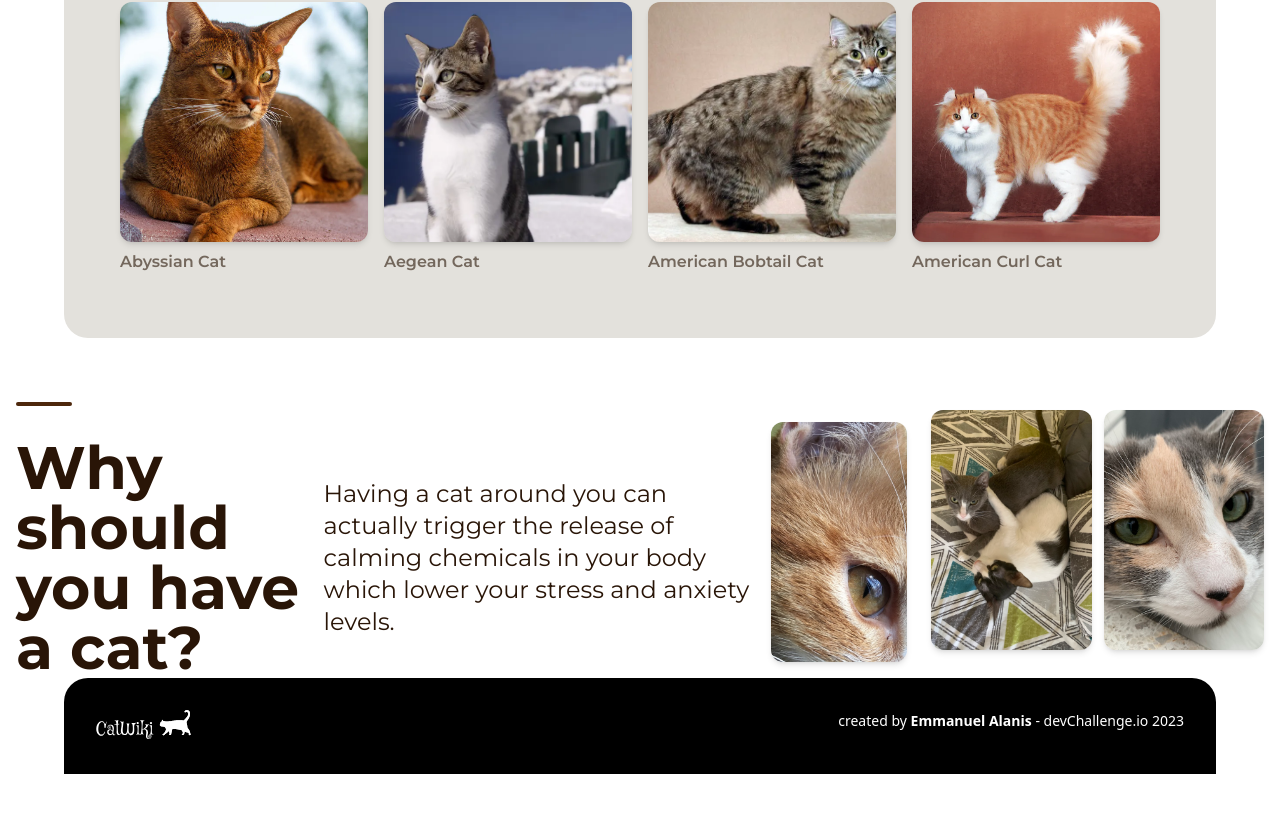
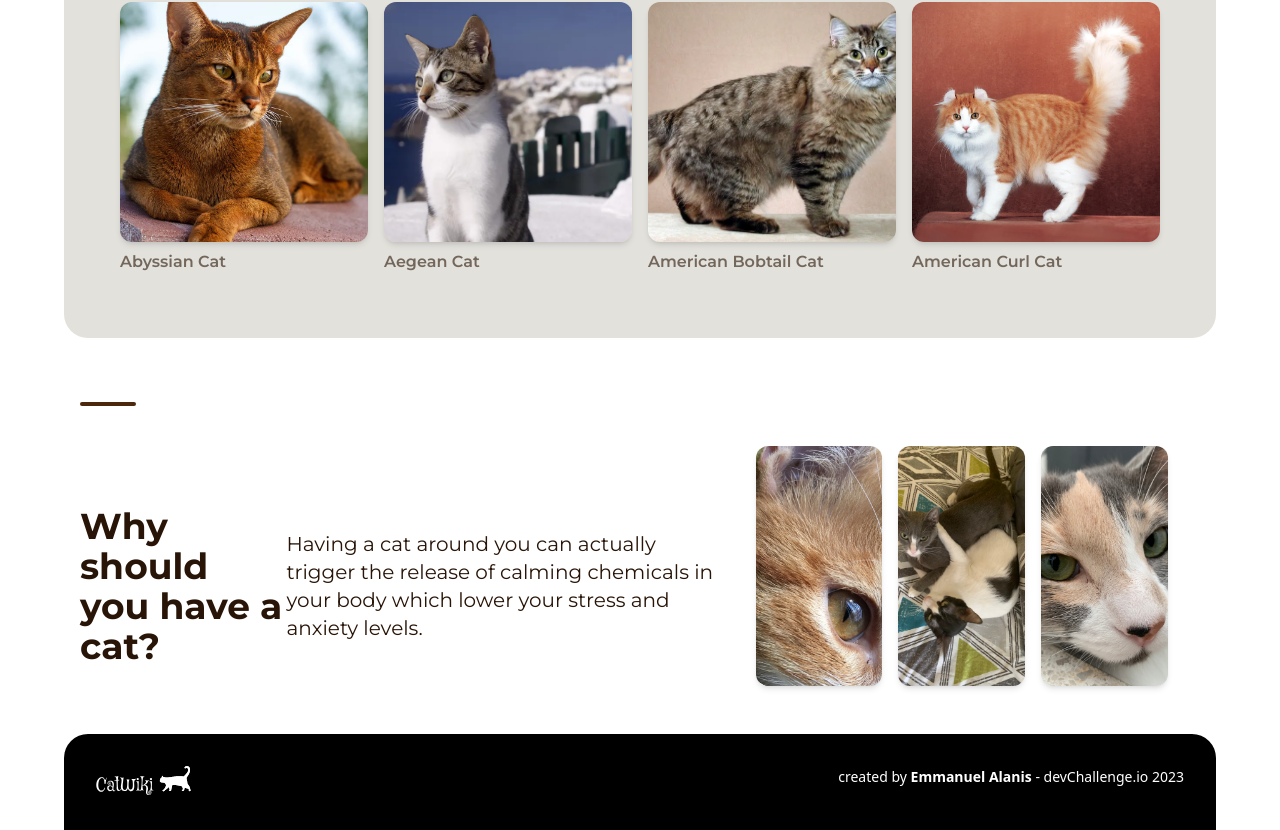
Before and after one commit to Ealanisln/cat-wiki-master, a Next.js app: page / in a window 1280 px wide. Shown: the part 617-1447 px from the top of the page. Before the commit the page ends 1391 px from the top, so only its background shows below. Built offline with nearby package versions, Linux system fonts and the light colour scheme; no server answers.

Commit message:
adjusted images and margins

```diff
--- a/components/Header.tsx
+++ b/components/Header.tsx
@@ -1,11 +1,14 @@
 import Image from 'next/image';
 import logo from '../public/CatwikiLogo.svg'
+import Link from 'next/link';
 
 
 function Header() {
   return (
     <nav className='pt-4 pb-4 px-6'>
+      <Link href="/">
         <Image src={logo} alt="Logo" width={100} height={100} />
+        </Link>
     </nav>
   )
 }
--- a/components/Hero.tsx
+++ b/components/Hero.tsx
@@ -21,10 +21,15 @@ import {
 } from "@/components/ui/popover";
 import router from "next/router";
 
+interface Breed {
+  id: string; // Assuming id is a string
+  name: string;
+}
+
 const Hero = () => {
   const [open, setOpen] = useState(false);
   const [value, setValue] = useState("");
-  const [breeds, setBreeds] = useState([]); // State to hold fetched breeds
+  const [breeds, setBreeds] = useState<Breed[]>([]); // State to hold fetched breeds
 
   useEffect(() => {
     async function fetchBreeds() {
@@ -36,8 +41,11 @@ const Hero = () => {
           },
         });
 
-        const breedNames = response.data.map((breed: any) => breed.id);
-        setBreeds(breedNames);
+        const breedData: Breed[] = response.data.map((breed: any) => ({
+          id: breed.id,
+          name: breed.name,
+        }));
+        setBreeds(breedData);
       } catch (error) {
         console.error(error);
       }
@@ -77,7 +85,7 @@ const Hero = () => {
                     className="w-[200px] justify-between"
                   >
                     {value
-                      ? breeds.find((breed) => breed === value)
+                      ? breeds.find((breed) => breed.id === value)?.name // Access the breed name using .name
                       : "Select breed..."}
                     <ChevronsUpDown className="ml-2 h-4 w-4 shrink-0 opacity-50" />
                   </Button>
@@ -89,20 +97,22 @@ const Hero = () => {
                     <CommandGroup>
                       {breeds.map((breed) => (
                         <CommandItem
-                          key={breed}
+                          key={breed.id} // Use breed.id as the key
                           onSelect={() => {
-                            setValue(breed);
+                            setValue(breed.id); // Set breed ID as the value
                             setOpen(false);
-                            router.push(`/breeds/${encodeURIComponent(breed)}`);
+                            router.push(
+                              `/breeds/${encodeURIComponent(breed.id)}`
+                            );
                           }}
                         >
                           <Check
                             className={cn(
                               "mr-2 h-4 w-4",
-                              value === breed ? "opacity-100" : "opacity-0"
+                              value === breed.id ? "opacity-100" : "opacity-0"
                             )}
                           />
-                          {breed}
+                          {breed.name} {/* Display breed name */}
                         </CommandItem>
                       ))}
                     </CommandGroup>
--- a/components/Why.tsx
+++ b/components/Why.tsx
@@ -3,41 +3,43 @@ import Image from "next/image";
 const Why = () => {
   return (
     <>
-    <div className="w-full px-4">
+      <div className="w-full px-10 md:px-20">
         <div className="w-14 border-b-4 border-[#4d270c] rounded-full" />
         <div className="flex flex-col md:flex-row w-full items-center justify-between">
-        <p className="text-[#291507] text-4xl md:text-6xl font-bold pt-8">
+          <p className="text-[#291507] text-4xl md:text-4xl font-bold pt-8">
             Why should you have a cat?
           </p>
           <div className="flex w-full items-center justify-between">
-          <p className="text-[#291507] text-base md:text-2xl pt-8">
-            Having a cat around you can actually trigger the release of calming
-            chemicals in your body which lower your stress and anxiety levels.
+            <p className="text-[#291507] text-base md:text-xl pt-8">
+              Having a cat around you can actually trigger the release of
+              calming chemicals in your body which lower your stress and anxiety
+              levels.
             </p>
           </div>
-        <div className="grid grid-cols-3 gap-3">
-        <div className="row-span-3 bg-white p-3 rounded-md">
+          <div className="container mx-auto pt-10">
+            <div className="grid grid-cols-1 md:grid-cols-3 gap-4 pb-12">
               <Image
                 className="object-cover w-[450px] h-60 rounded-xl shadow-md"
                 src="/cats/ranma.jpg"
-        alt=""
+                alt="Ranma the cat"
                 width={200}
-        height={150}
-      /></div>
+                height={200}
+              />
               <Image
                 className="object-cover w-[450px] h-60 rounded-xl shadow-md"
                 src="/cats/chawis-oreo.jpeg"
-        alt=""
+                alt="Oreo the cat"
                 width={200}
                 height={200}
               />
               <Image
                 className="object-cover w-[450px] h-60 rounded-xl shadow-md"
                 src="/cats/mia.jpeg"
-        alt=""
+                alt="Mia the cat"
                 width={200}
                 height={200}
               />
+            </div>
           </div>
         </div>
       </div>
--- a/pages/breeds/[id].tsx
+++ b/pages/breeds/[id].tsx
@@ -1,7 +1,7 @@
 // BreedPage.tsx
 import React, { useEffect, useState } from "react";
 import { GetStaticProps, NextPage, GetStaticPaths } from "next";
-import Image from 'next/image';
+import Image from "next/image";
 import { BreedImage } from "../../interfaces";
 import { getBreedInfo } from "../../lib/getBreedInfo";
 import CatCard from "@/components/CatCard";
@@ -33,14 +33,6 @@ const BreedPage: NextPage<Props> = ({ breeds }) => {
     }
   }, [breeds]);
 
-  console.log(breeds);
-
-  const breedNames: string[] = breeds[0].breeds.map(
-    (breedsData) => breedsData.name
-  );
-
-  console.log(photos);
-
   return (
     <div>
       <div className="grid grid-cols-1 md:grid-cols-2 gap-4 p-5 lg:gap-6">
@@ -55,16 +47,22 @@ const BreedPage: NextPage<Props> = ({ breeds }) => {
 
 // Rest of your code remains unchanged
 
-export const getStaticPaths: GetStaticPaths = async (ctx) => {
-  const allCatBreeds = [...Array(66)].map((value, index) => `${index + 1}`);
+export const getStaticPaths: GetStaticPaths = async ({ }) => {
+  const allBreedIds: string[] = [];
+
+  // Add your logic to fetch breed IDs and populate the allBreedIds array here.
+
+  const paths = allBreedIds.map((id) => ({
+    params: { id: id.toString() }, // Ensure breed IDs are passed as strings
+  }));
 
   return {
-    paths: allCatBreeds.map((id) => ({
-      params: { id },
-    })),
+    paths,
     fallback: "blocking",
   };
 };
+
+
 
 export const getStaticProps: GetStaticProps = async ({ params }) => {
   try {
@@ -73,7 +71,7 @@ export const getStaticProps: GetStaticProps = async ({ params }) => {
     }
 
     const breedId = Array.isArray(params.id) ? params.id[0] : params.id; // Convert to string if it's an array
-    const breeds = await getBreedInfo(breedId);
+    const breeds = await getBreedInfo(breedId.toString());
 
     if (!breeds) {
       throw new Error(`Breed with id ${breedId} not found`);
```
Lines whose indentation alone changed are shown as unchanged.
